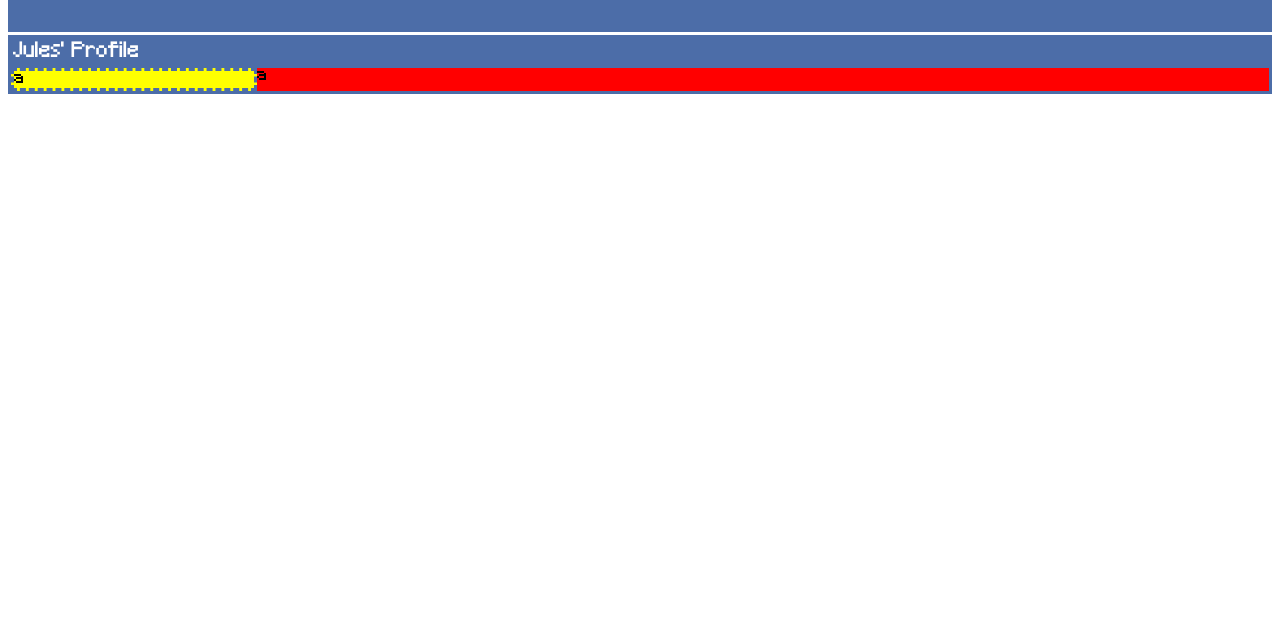
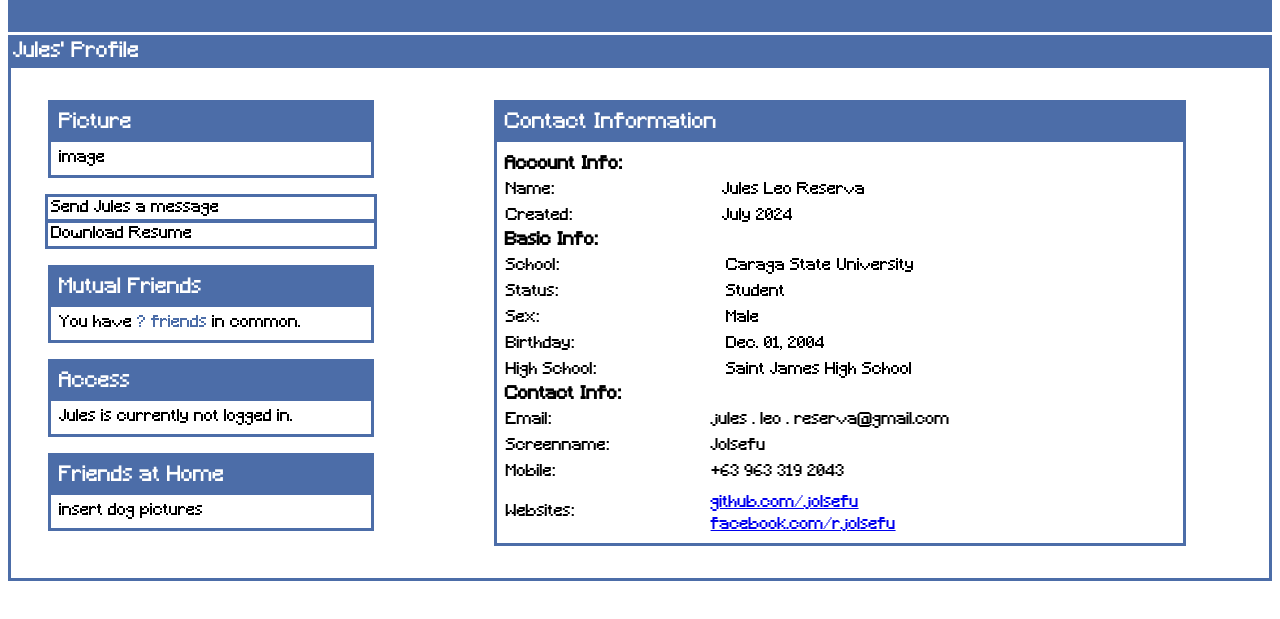
Before and after one commit to jolsefu/portfolio, a website built with Vite: page screens/contact.html in a window 1280 px wide. Shown: the part 99-718 px from the top of the page. Built offline with nearby package versions, Linux system fonts and the light colour scheme.

Commit message:
Repositioned screen and modified contact webpage.

```diff
--- a/main.js
+++ b/main.js
@@ -51,6 +51,7 @@ function addModel() {
 		const model = gltf.scene;
 
 		const screen = model.getObjectByName( 'monitor_2' );
+		screen.position.x -= 1;
 		screen.material.transparent = true;
 		screen.material.opacity = 0.6;
 
@@ -263,7 +264,7 @@ function initialize() {
 		'screens/home.html',
 		1070,
 		780,
-		new THREE.Vector3( -150, 3910, 1180 ),
+		new THREE.Vector3( -155, 3910, 1180 ),
 		new THREE.Vector3( -0.1, 0, 0 ),
 	);
 }
--- a/screens/contact.css
+++ b/screens/contact.css
@@ -5,12 +5,6 @@
 
 * {
 	font-family: 'minecraft';
-}
-
-html {
-}
-
-body {
 }
 
 #topbar {
@@ -45,13 +39,57 @@ body {
 }
 
 #sidebar {
-    border-style: dashed;
-    border-color: #4c6da8;
-    background-color: yellow;
-    flex-basis: 15rem;
+    padding-top: 2rem;
+    padding-bottom: 2rem;
+    display: flex;
+    flex-direction: column;
+    gap: 1rem;
+    align-items: center;
+    flex-basis: 25rem;
 }
 
 #content {
-    background-color: red;
+    display: flex;
+    flex-direction: column;
+    align-items: center;
+    padding-top: 2rem;
+    padding-bottom: 2rem;
     flex-grow: 1;
 }
+
+.box {
+    border-style: solid;
+    border-color: #4c6da8;
+    width: 80%;
+}
+
+.box-title {
+    background-color: #4c6da8;
+    padding: .5rem;
+    font-size: 1.3rem;
+    color: white;
+}
+
+.box-content {
+    background-color: white;
+    padding: .5rem;
+}
+
+.bold {
+    font-weight: bolder;
+    font-size: 1.1rem;
+}
+
+.box-content div {
+    margin-top: 5px;
+}
+
+table {
+    border-collapse: collapse;
+    width: 100%;
+}
+
+td, th {
+    text-align: left;
+    padding-top: 8px;
+}
--- a/screens/contact.html
+++ b/screens/contact.html
@@ -21,11 +21,115 @@
 
         <div id="body">
             <div id="sidebar">
-                a
+                <div class="box">
+                    <div class="box-title">Picture</div>
+                    <div class="box-content">
+                        image
+                    </div>
+                </div>
+
+                <div class="box" style="padding: .2rem;">
+                    Send Jules a message
+                </div>
+                <div class="box" style="padding: .2rem; margin-top: -20px;">
+                    Download Resume
+                </div>
+
+                <div class="box">
+                    <div class="box-title">Mutual Friends</div>
+                    <div class="box-content">
+                        You have <span style="color: #4c6da8;">? friends</span> in common.
+                    </div>
+                </div>
+
+                <div class="box">
+                    <div class="box-title">Access</div>
+                    <div class="box-content">
+                        Jules is currently not logged in.
+                    </div>
+                </div>
+
+                <div class="box">
+                    <div class="box-title">Friends at Home</div>
+                    <div class="box-content">
+                        insert dog pictures
+                    </div>
+                </div>
+
             </div>
 
             <div id="content">
-                a
+                <div class="box">
+                    <div class="box-title">Contact Information</div>
+                    <div class="box-content">
+                        <div>
+                            <span class="bold">Account Info:</span>
+                        </div>
+                        <table>
+                            <tr>
+                                <td>Name: </td>
+                                <td>Jules Leo Reserva</td>
+                            </tr>
+                            <tr>
+                                <td>Created: </td>
+                                <td>July 2024</td>
+                            </tr>
+                        </table>
+                        <div>
+                            <span class="bold">Basic Info:</span>
+                        </div>
+                        <table>
+                            <tr>
+                                <td>School: </td>
+                                <td>Caraga State University</td>
+                            </tr>
+                            <tr>
+                                <td>Status: </td>
+                                <td>Student</td>
+                            </tr>
+                            <tr>
+                                <td>Sex: </td>
+                                <td>Male</td>
+                            </tr>
+                            <tr>
+                                <td>Birthday: </td>
+                                <td>Dec. 01, 2004</td>
+                            </tr>
+                            <tr>
+                                <td>High School: </td>
+                                <td>Saint James High School</td>
+                            </tr>
+                        </table>
+                        <div>
+                            <span class="bold">Contact Info:</span>
+                        </div>
+                        <table>
+                            <tr>
+                                <td>Email: </td>
+                                <td>jules . leo . reserva@gmail.com</td>
+                            </tr>
+                            <tr>
+                                <td>Screenname: </td>
+                                <td>Jolsefu</td>
+                            </tr>
+                            <tr>
+                                <td>Mobile: </td>
+                                <td>+63 963 319 2043</td>
+                            </tr>
+                            <tr>
+                                <td>Websites: </td>
+                                <td>
+                                    <div>
+                                    <a href="https://github.com/jolsefu" target="_blank">github.com/jolsefu</a>
+                                    </div>
+                                    <div>
+                                    <a href="https://facebook.com/rjolsefu" target="_blank">facebook.com/rjolsefu</a>
+                                    </div>
+                                </td>
+                            </tr>
+                        </table>
+                    </div>
+                </div>
             </div>
         </div>
    </body>
```
Also changed, not shown: screens/home.html (+1 -1 lines), fonts/kongtext.ttf (deleted), fonts/license.txt (deleted), fonts/vcr_osd_mono.ttf (deleted), gifs/star.gif (deleted), kongtext/kongtext.ttf (deleted), kongtext/license.txt (deleted), 3 other files.
